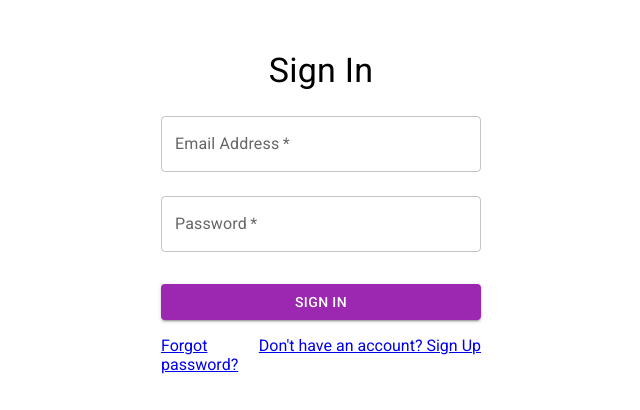
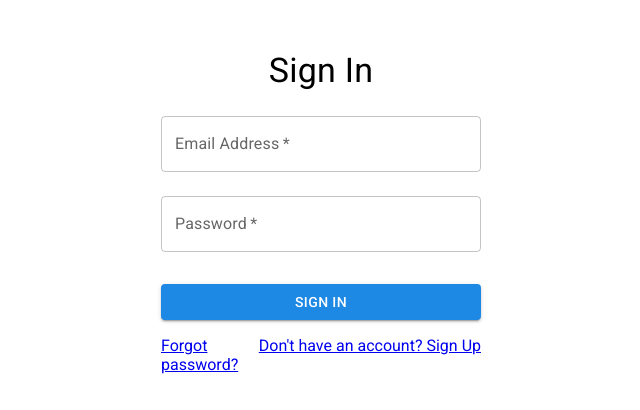
Before and after one commit to devmamunur/PMSGo, a React (Vite) app in the folder frontend/: page /login in a window 1280 px wide. Shown: the top 410 px of the page, without its empty margins (319-959 px from the left). Built offline with nearby package versions, Linux system fonts and the light colour scheme.

Commit message:
Change theme color

```diff
--- a/frontend/src/theme.js
+++ b/frontend/src/theme.js
@@ -1,10 +1,10 @@
 import { createTheme } from '@mui/material/styles';
-import { green, purple } from '@mui/material/colors';
+import {blue, green, purple} from '@mui/material/colors';
 
 export const theme = createTheme({
     palette: {
         primary: {
-            main: purple[500],
+            main: blue[600],
         },
         secondary: {
             main: green[500],
```
